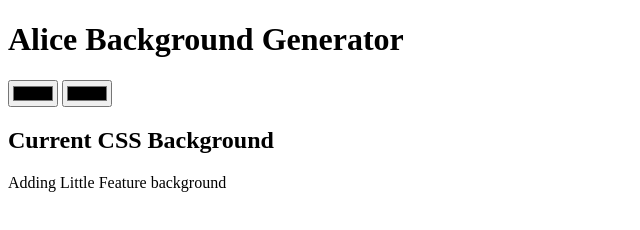
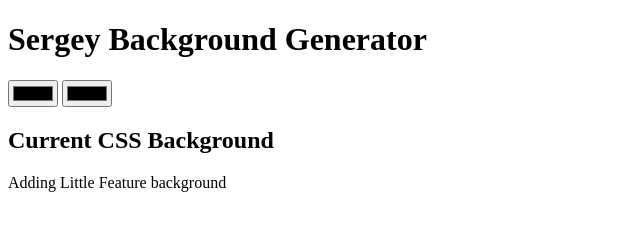
Before and after one commit to Filat1/background-generator10, a plain HTML site: page index.html in a window 1280 px wide. Shown: the whole page, without its empty margins (0-640 px from the left). Drawn offline with Linux system fonts and the light colour scheme.

Commit message:
updated title

```diff
--- a/index.html
+++ b/index.html
@@ -7,7 +7,7 @@
 </head>
 
 <body>
-  <h1>Alice Background Generator</h1>
+  <h1>Sergey Background Generator</h1>
   <input class="color1" type="color">
   <input class="color2" type="color">
   <h2>Current CSS Background</h2>
```
